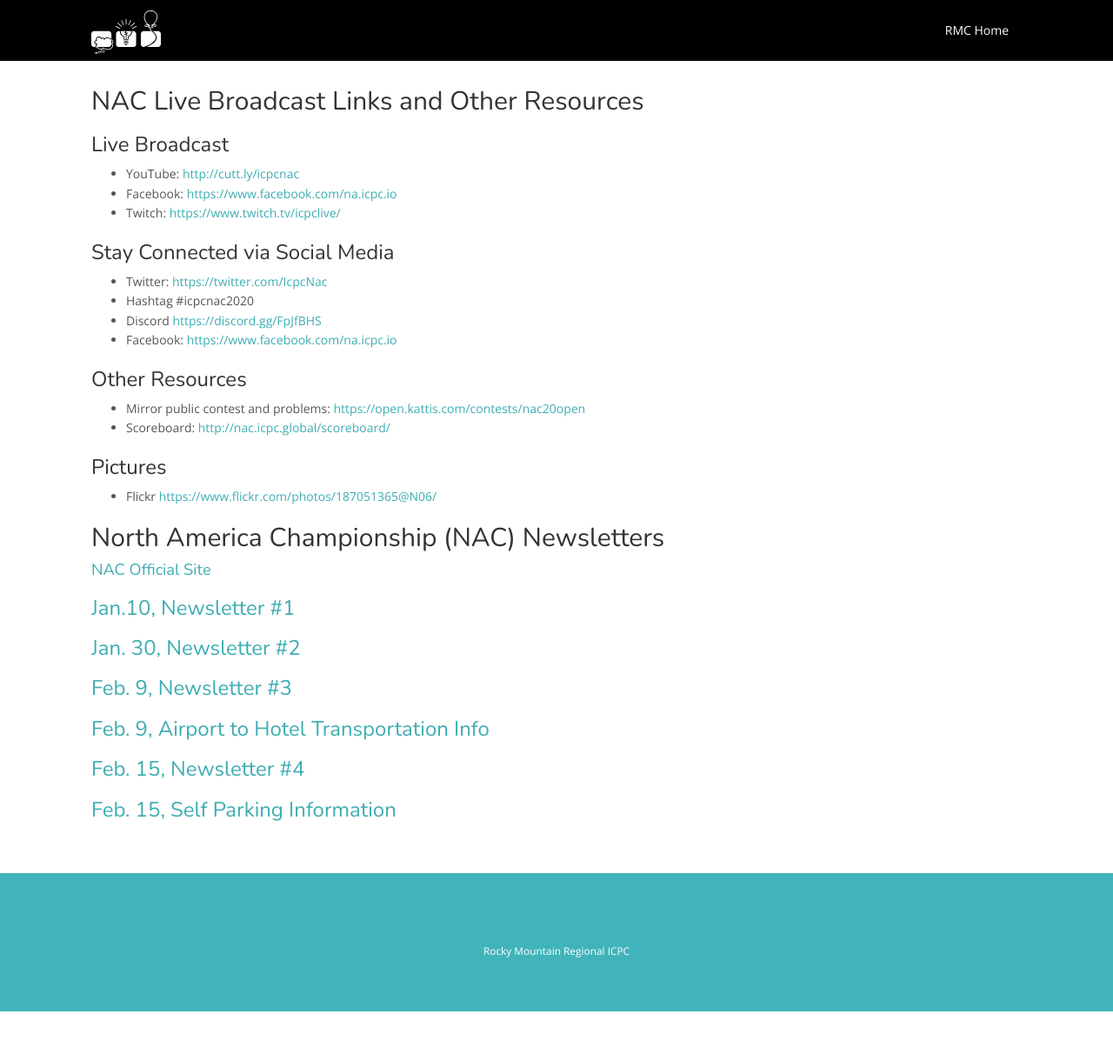
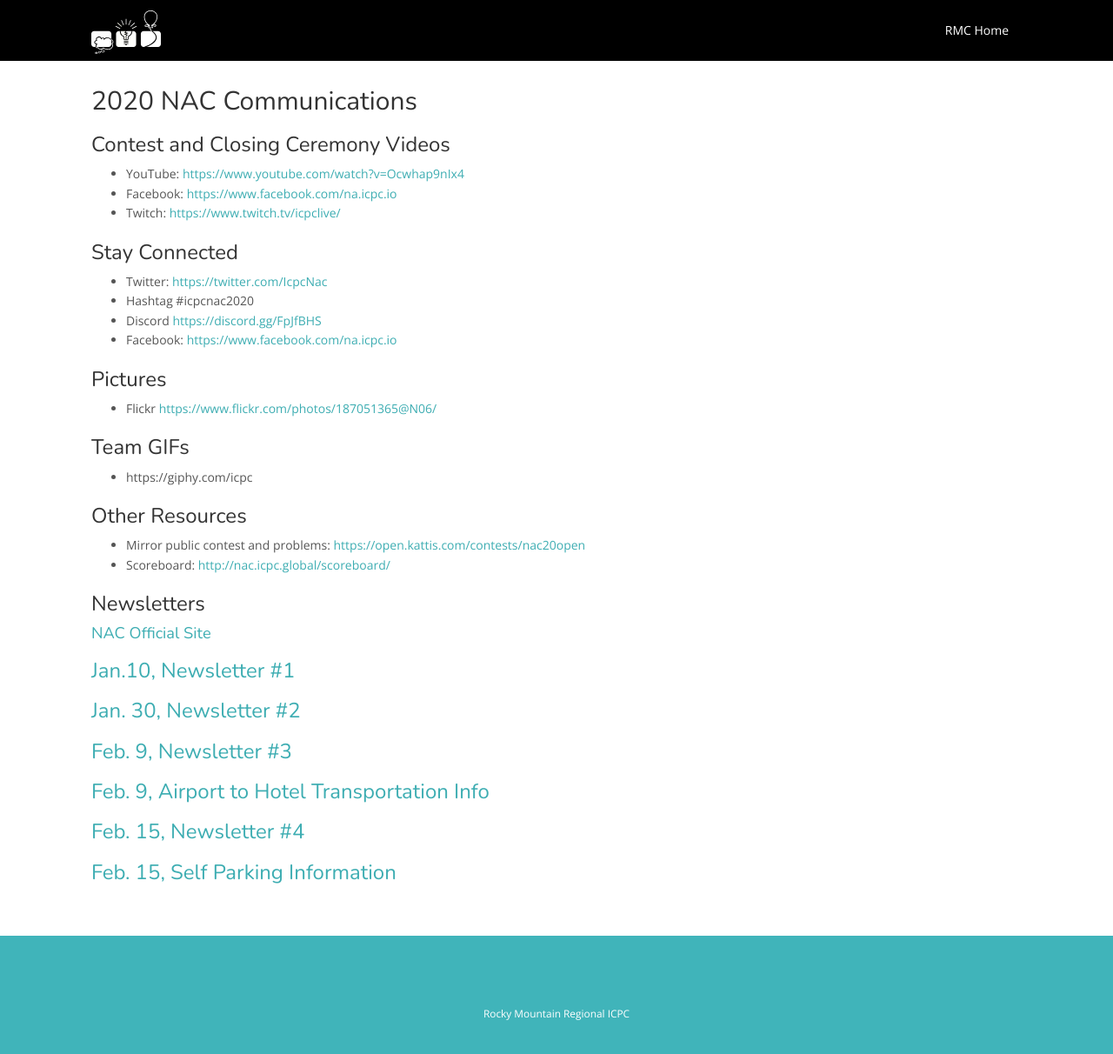
Before and after one commit to icpc/na-rocky-mountain-web, a Jekyll site: the page built from docs/nac_comms.md, in a window 1280 px wide and 1235 px high. Shown: the top 1212 px of the window at 87% size. Built offline with Jekyll 4.4.1, drawn with Linux system fonts in a browser that asks for light colours; nearby versions of some CDN libraries.

Commit message:
updated nac comms

```diff
--- a/docs/_includes/header.html
+++ b/docs/_includes/header.html
@@ -77,7 +77,7 @@
                     </a>
                 </li>
                 <li>
-                    <a class="scroll" style="color:white;" href="/nac_news.html">NAC Newsletters</a>
+                    <a class="scroll" style="color:white;" href="/nac_comms.html">NAC Comms</a>
                 </li>
             </ul>
         </div>
--- a/docs/nac_news.md
+++ b/docs/nac_comms.md
@@ -1,30 +1,33 @@
 ---
 layout: page
-title: NAC Live Resources and Newsletters
+title: NAC Communications
 ---
 
-## NAC Live Broadcast Links and Other Resources
-### Live Broadcast
-- YouTube: [http://cutt.ly/icpcnac](http://cutt.ly/icpcnac)
+## 2020 NAC Communications
+
+### Contest and Closing Ceremony Videos
+- YouTube: [https://www.youtube.com/watch?v=Ocwhap9nIx4](https://www.youtube.com/watch?v=Ocwhap9nIx4)
 - Facebook: [https://www.facebook.com/na.icpc.io](https://www.facebook.com/na.icpc.io)
 - Twitch: [https://www.twitch.tv/icpclive/](https://www.twitch.tv/icpclive/)
 
-### Stay Connected via Social Media
+### Stay Connected
 - Twitter: [https://twitter.com/IcpcNac](https://twitter.com/IcpcNac)
 - Hashtag #icpcnac2020
 - Discord [https://discord.gg/FpJfBHS](https://discord.gg/FpJfBHS)
 - Facebook: [https://www.facebook.com/na.icpc.io](https://www.facebook.com/na.icpc.io)
 
+### Pictures
+- Flickr [https://www.flickr.com/photos/187051365@N06/](https://www.flickr.com/photos/187051365@N06/)
+
+### Team GIFs
+- https://giphy.com/icpc
+
+
 ### Other Resources
 - Mirror public contest and problems: [https://open.kattis.com/contests/nac20open](https://open.kattis.com/contests/nac20open)
 - Scoreboard: [http://nac.icpc.global/scoreboard/](http://nac.icpc.global/scoreboard/)
 
-
-### Pictures
-- Flickr [https://www.flickr.com/photos/187051365@N06/](https://www.flickr.com/photos/187051365@N06/)
-
-
-## North America Championship (NAC) Newsletters
+### Newsletters
 
 #### [NAC Official Site](http://nac.icpc.global)
 
```
